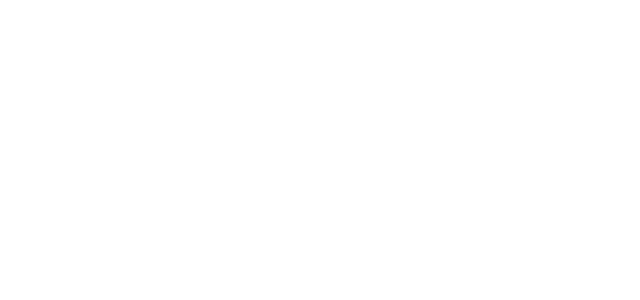
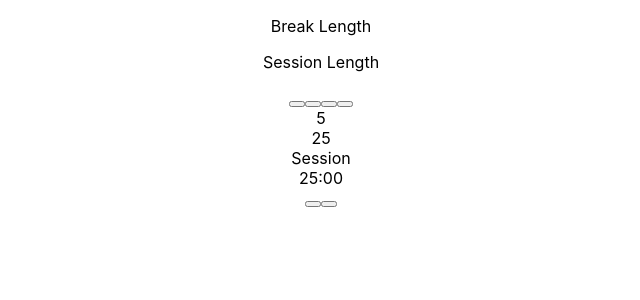
Before and after one commit to RasbeeTech/25-plus-5-clock, a React (Create React App) app: page / in a window 1280 px wide. Shown: the top 300 px of the page, without its empty margins (319-959 px from the left). Built offline with nearby package versions, Linux system fonts and the light colour scheme.

Commit message:
Update App.js
- implemented timer functionality

```diff
--- a/src/App.js
+++ b/src/App.js
@@ -1,12 +1,124 @@
-import logo from './logo.svg';
 import './App.css';
+import React from 'react';
 
-function App() {
-  return (
-    <div className="App">
-
-    </div>
-  );
+class App extends React.Component {
+  constructor(props){
+    super(props);
+    this.state = {
+      breakLength: 5,
+      sessionLength: 25,
+      minLeft: '25',
+      secLeft: '00',
+      startStop: false,
+      timerLabel: 'Session'
+    };
+    this.reset = this.reset.bind(this);
+    this.breakDecrement = this.breakDecrement.bind(this);
+    this.breakIncrement = this.breakIncrement.bind(this);
+    this.sessionDecrement = this.sessionDecrement.bind(this);
+    this.sessionIncrement = this.sessionIncrement.bind(this);
+    this.startStop = this.startStop.bind(this);
+    this.updateTimer = this.updateTimer.bind(this);
+    this.timer = 0;
+  }
+  reset(){
+    clearInterval(this.timer);
+    this.setState({
+      breakLength: 5,
+      sessionLength: 25,
+      minLeft: '25',
+      secLeft: '00',
+      startStop: false,
+      timerLabel: 'Session'
+    });
+  }
+  breakDecrement(){
+    this.setState(() => {
+      let currentValue = this.state.breakLength;
+      let newValue = currentValue <= 0 ? 0 : currentValue - 1;
+      return {breakLength: newValue};
+    });
+  }
+  breakIncrement(){
+    this.setState(() => {
+      let currentValue = this.state.breakLength;
+      let newValue = currentValue >= 60 ? 60 : currentValue + 1;
+      return {breakLength: newValue};
+    });
+  }
+  sessionDecrement(){
+    this.setState(() => {
+      let currentValue = this.state.sessionLength;
+      let newValue = currentValue <= 0 ? 0 : currentValue - 1;
+      if(!this.state.startStop){
+        return {
+          sessionLength: newValue,
+          minsLeft: newValue,
+          secLeft: 0
+        };
+      } else {
+        return {sessionLength: newValue};
+      }
+    });
+  }
+  sessionIncrement(){
+    this.setState(() => {
+      let currentValue = this.state.sessionLength;
+      let newValue = currentValue >= 60 ? 60 : currentValue + 1;
+      if(!this.state.startStop){
+        return {
+          sessionLength: newValue,
+          minsLeft: newValue,
+          secLeft: 0
+        };
+      } else {
+        return {sessionLength: newValue};
+      }
+    });
+  }
+  startStop(){
+    this.setState(prevState => {
+      return {startStop: !prevState.startStop,};
+    }, () => {
+      if(this.state.startStop){
+        this.timer = setInterval(this.updateTimer, 1000);
+      } else {
+        clearInterval(this.timer);
+      }
+    });
+  }
+  updateTimer(){
+    if(this.state.startStop){
+      this.setState(prevState => {
+        if(prevState.secLeft === '00'){
+          return{
+            minLeft: ('0' + (Number(prevState.minLeft) - 1)).slice(-2),
+            secLeft: '59'
+          };
+        } else {
+          return {secLeft: ('0' + (Number(prevState.secLeft) - 1)).slice(-2)};
+        }
+      });
+    }
+  }
+  render() {
+    return (
+      <div className="App">
+        <p id='break-label'>Break Length</p>
+        <p id='session-label'>Session Length</p>
+        <button id='break-decrement' onClick={this.breakDecrement}></button>
+        <button id='session-decrement' onClick={this.sessionDecrement}></button>
+        <button id='break-increment' onClick={this.breakIncrement}></button>
+        <button id='session-increment' onClick={this.sessionIncrement}></button>
+        <div id='break-length'>{this.state.breakLength}</div>
+        <div id='session-length'>{this.state.sessionLength}</div>
+        <div id='timer-label'>{this.state.timerLabel}</div>
+        <div id='time-left'>{this.state.minLeft}:{this.state.secLeft}</div>
+        <button id='start_stop' onClick={this.startStop}/>
+        <button id='reset' onClick={this.reset}/>
+      </div>
+    );
+  }
 }
 
 export default App;
```
